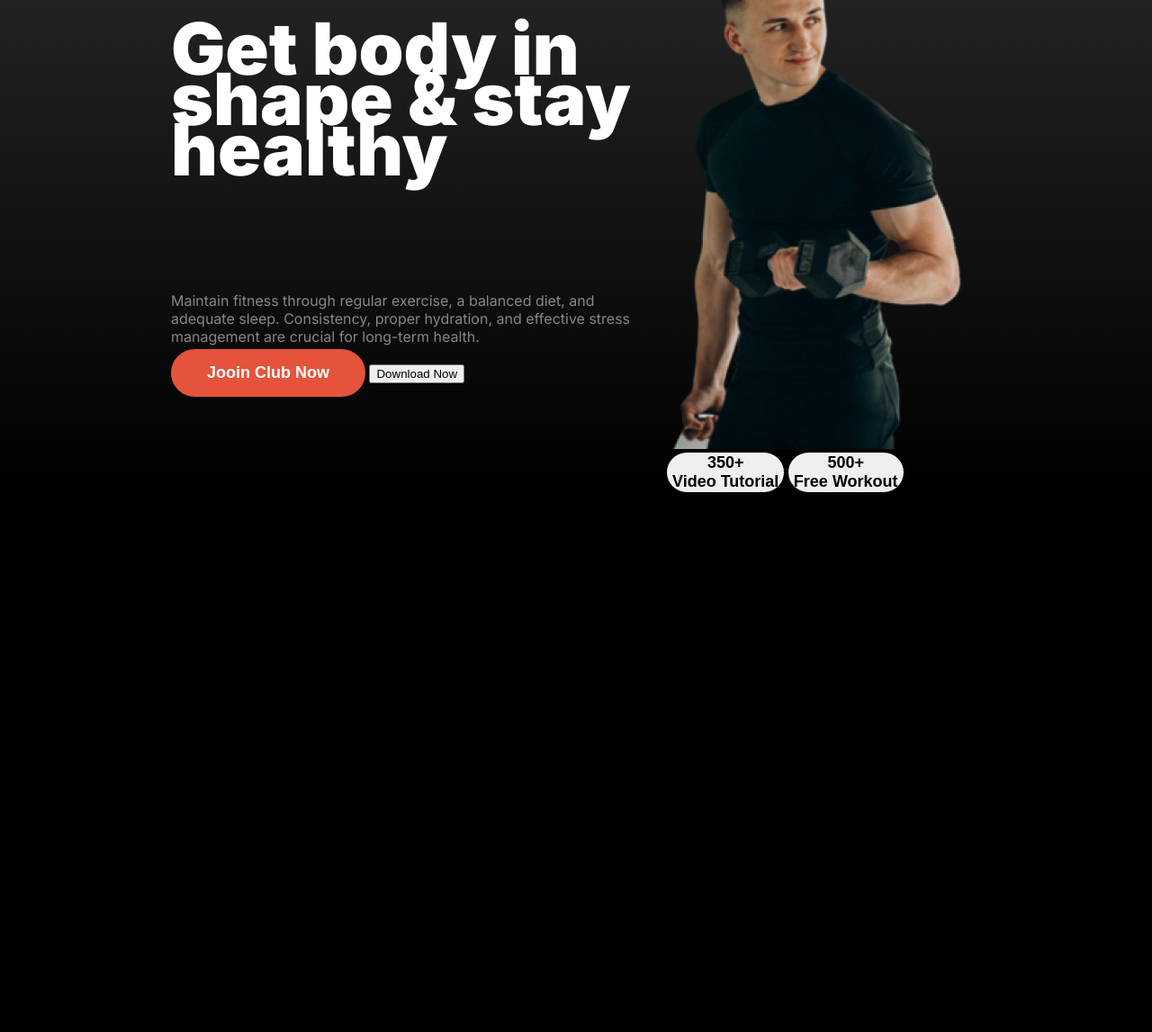
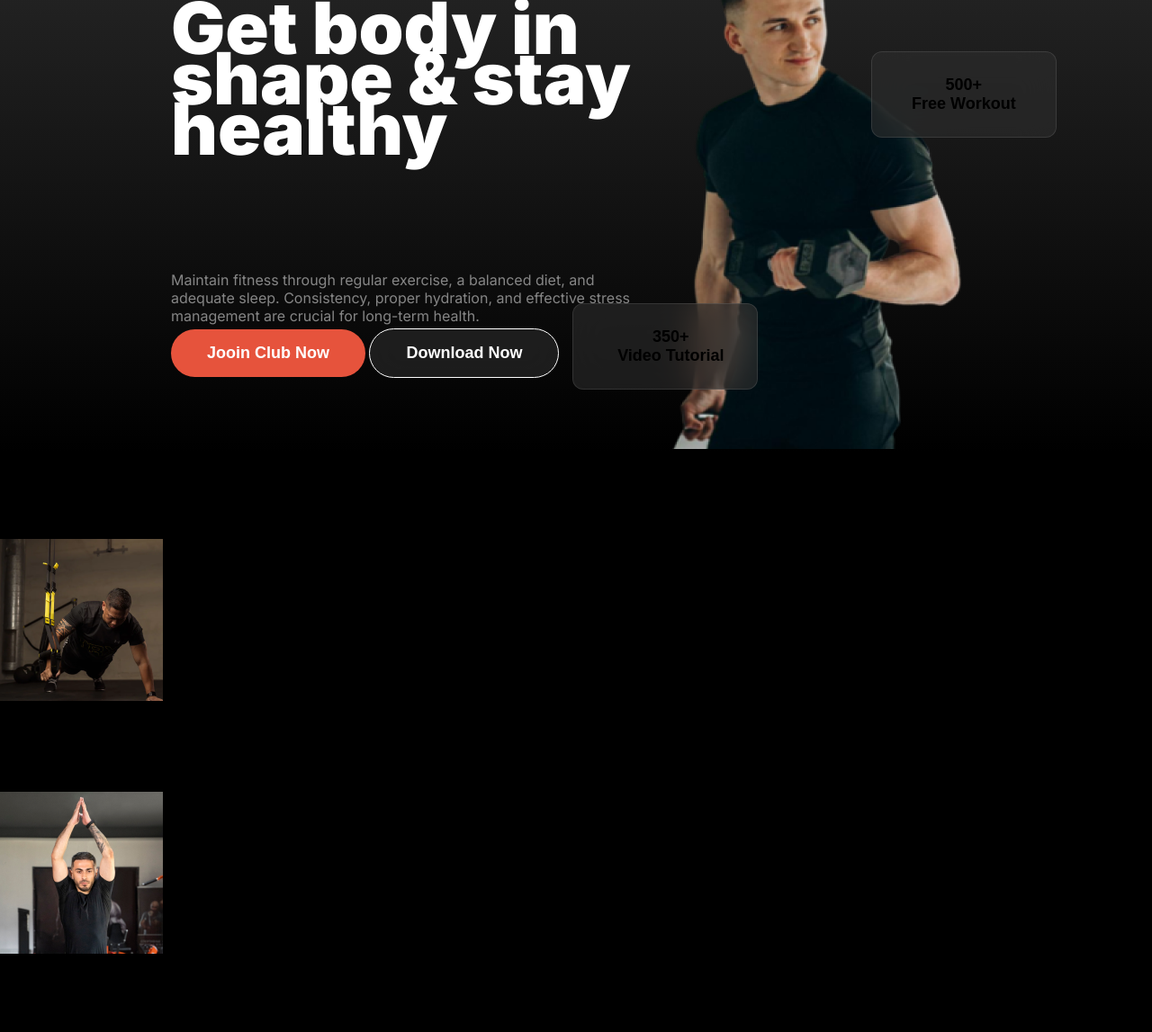
Before and after one commit to Nextronix-083/assignment-on-fitnessweb-2, a plain HTML site: page index.html in a window 1280 px wide. Shown: the part 266-1413 px from the top of the page at 90% size. Before the commit the page ends 813 px from the top, so only its background shows below. Drawn offline with Linux system fonts and the light colour scheme; a web font is replaced by a local one.

Commit message:
added more divission

```diff
--- a/index.html
+++ b/index.html
@@ -62,3 +62,31 @@
     </section>
 
 </header>
+<main>
+    <section class="habits">
+        <div>
+            <div><h3 class="habits-title">Change Your Habits</h3>
+            <p class="habits-description">Transform your life by embracing healthier habits like better nutrition, regular exercise, and effective stress management.</p></div>
+            <div class="habits-images">
+                <div class="habits-images-and-des">
+                    <div class="image">
+                        <img src="images/image 3.png" alt="">
+                    </div>
+                    <div>
+                        <h3 class="habits-img-title">Movement</h3>
+                        <p class="habits-img-descriotion">
+                            The secret to energy and optimal health.
+                        </p>
+                    </div>
+                </div>
+                <div class="habits-images-and-des">
+                    <div class="image">
+                        <img src="images/image 2.png" alt="">
+                    </div>
+                    <div>
+                        <h3 class="habits-img-title">Time</h3>
+                        <p class="habits-img-descriotion">
+                            Utilize it effectively for balance, productivity, and goal achievement.
+                        </p>
+                    </div>
+                </div>
--- a/style/style.css
+++ b/style/style.css
@@ -54,3 +54,43 @@ body{
     border-radius: 46px;
     border: none;
 }
+.btn2{
+    font-size: 18px;
+    font-weight: 600;
+    color: rgb(255, 255, 255);
+    border: none;
+    padding: 16px 40px;
+    box-sizing: border-box;
+    border: 1px solid rgb(255, 255, 255);
+    border-radius: 42px;
+    backdrop-filter: blur(20px);
+    background: rgba(48, 48, 48, 0.54);
+}
+#banner-image-card1{
+    width: 206px;
+    height: 96px;
+    position: absolute;
+    bottom: 60%;
+    left: 65%;
+    box-sizing: border-box;
+    border: 1px solid rgba(255, 255, 255, 0.1);
+    border-radius: 12px;
+    backdrop-filter: blur(20px);
+    background: rgba(48, 48, 48, 0.54);
+}
+#banner-image-card{
+    width: 206px;
+    height: 96px;
+    position: absolute;
+    bottom: 12%;
+    left: -30%;
+    box-sizing: border-box;
+    border: 1px solid rgba(255, 255, 255, 0.1);
+    border-radius: 12px;
+    backdrop-filter: blur(20px);
+    background: rgba(48, 48, 48, 0.54);
+    display: flex;
+    justify-content: center;
+    align-items: center;
+    gap: 12px;
+}
```
